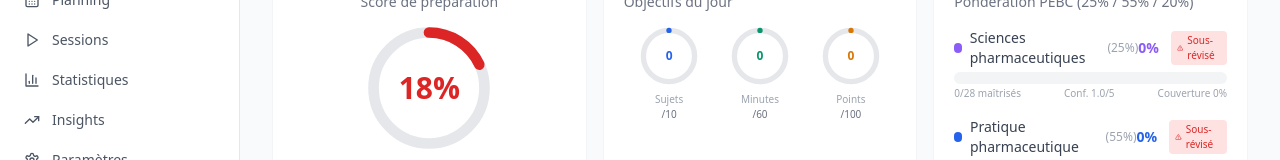
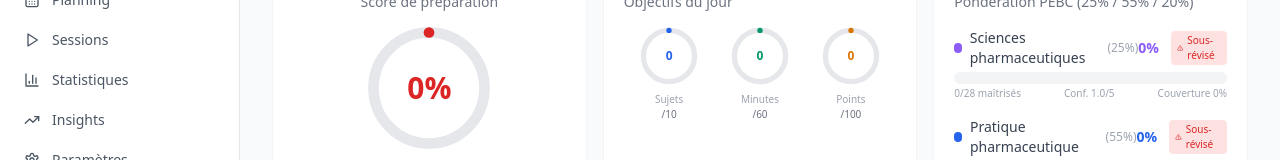
Before and after one commit to nyamiisaac-maker/revtracker, a React (Vite) app: page / in a window 1280 px wide. Shown: the part 275-435 px from the top of the page. Built offline with nearby package versions, Linux system fonts and the light colour scheme.

Commit message:
Fix: score de préparation à 0% tant qu'aucune révision n'est faite

```diff
--- a/src/App.jsx
+++ b/src/App.jsx
@@ -441,6 +441,11 @@ const isSurapprentissage = (s) => {
 };
 
 const calcExamReadiness = (sujets) => {
+  // Garde-fou : si aucune révision n'a été enregistrée, le score est 0.
+  // Évite le score artificiel ~18% lié à la confiance initiale (1/5) et à
+  // la rétention par défaut (0.5) quand l'utilisateur n'a encore rien fait.
+  const hasAnyRevision = sujets.some(s => s.dateDerniereRevision || (s.historiqueRevisions && s.historiqueRevisions.length > 0));
+  if (!hasAnyRevision) return 0;
   let total = 0, wTotal = 0;
   Object.entries(DOMAIN_MAP).forEach(([k, d]) => {
     const ds = sujets.filter(s => d.categories.includes(s.categorie));
```
